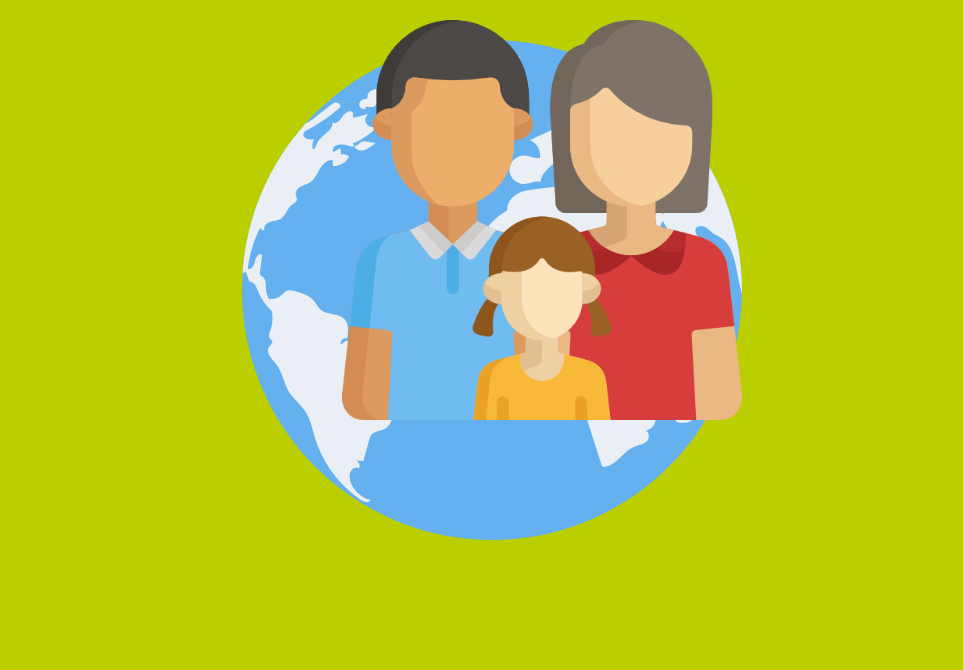
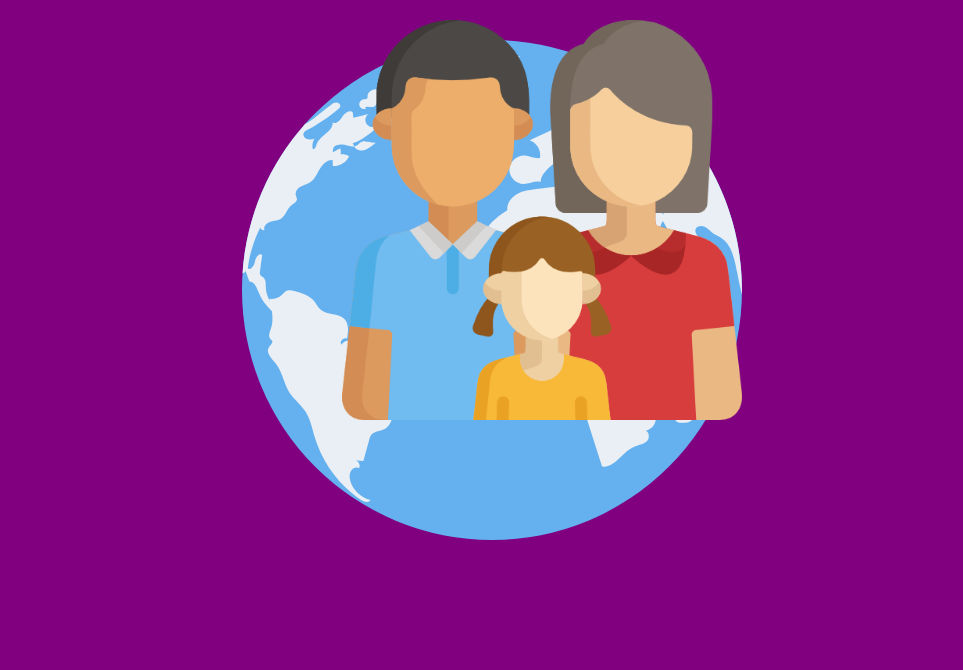
Before and after one commit to DILLIR/My_family, a plain HTML site: page Family_Syoma/index.html in a window 1280 px wide. Shown: the part 130-800 px from the top of the page, without its empty margins (158-1121 px from the left). Drawn offline with Linux system fonts and the light colour scheme.

Commit message:
Поміняли фон

```diff
--- a/Family_Syoma/css/style.css
+++ b/Family_Syoma/css/style.css
@@ -4,7 +4,7 @@
 	box-sizing: border-box;
 }
 body{
-	background: #bbcf00;
+	background: purple;
 	margin-top: 20px;
 	font-family: 'Roboto', sans-serif;
 	color: #fff;
```
